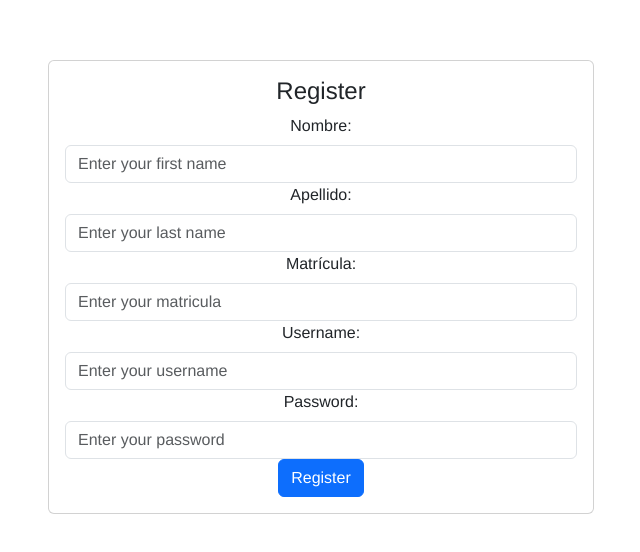
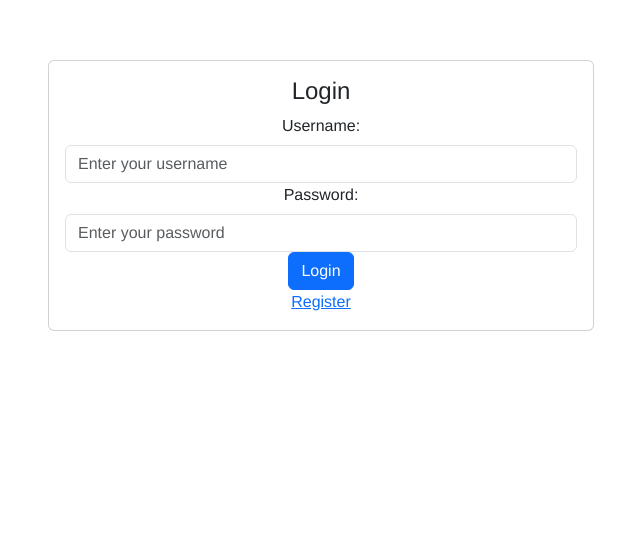
Before and after one commit to hiramvarela/ceiit_vue, a Vue app: page /login in a window 1280 px wide. Shown: the top 552 px of the page, without its empty margins (319-959 px from the left). Built offline with nearby package versions, Linux system fonts and the light colour scheme.

Commit message:
Se agrega sidebar y conexiones de vistas

```diff
--- a/package.json
+++ b/package.json
@@ -12,13 +12,16 @@
     "bootstrap": "^5.3.2",
     "bootstrap-vue": "^2.23.1",
     "core-js": "^3.8.3",
-    "vue": "^2.6.14"
+    "router": "^1.3.8",
+    "vue": "^2.6.14",
+    "vue-router": "^3.5.1"
   },
   "devDependencies": {
     "@babel/core": "^7.12.16",
     "@babel/eslint-parser": "^7.12.16",
     "@vue/cli-plugin-babel": "~5.0.0",
     "@vue/cli-plugin-eslint": "~5.0.0",
+    "@vue/cli-plugin-router": "~5.0.0",
     "@vue/cli-service": "~5.0.0",
     "eslint": "^7.32.0",
     "eslint-plugin-vue": "^8.0.3",
--- /dev/null
+++ b/src/App.vue
@@ -0,0 +1,30 @@
+<template>
+  <div id="app">
+  <router-view></router-view>
+    <nav>
+    </nav>
+  </div>
+</template>
+
+<style>
+#app {
+  font-family: Avenir, Helvetica, Arial, sans-serif;
+  -webkit-font-smoothing: antialiased;
+  -moz-osx-font-smoothing: grayscale;
+  text-align: center;
+  color: #2c3e50;
+}
+
+nav {
+  padding: 30px;
+}
+
+nav a {
+  font-weight: bold;
+  color: #2c3e50;
+}
+
+nav a.router-link-exact-active {
+  color: #42b983;
+}
+</style>
--- a/src/main.js
+++ b/src/main.js
@@ -1,10 +1,10 @@
 import Vue from 'vue'
-// import App from './AppLogin.vue'
-import App from './AppRegister.vue'
+import App from './App.vue'
 import { BootstrapVue, IconsPlugin } from 'bootstrap-vue'
 // Import Bootstrap and BootstrapVue CSS files (order is important)
 import 'bootstrap/dist/css/bootstrap.css'
 import 'bootstrap-vue/dist/bootstrap-vue.css'
+import router from './router'
 
 // Make BootstrapVue available throughout your project
 Vue.use(BootstrapVue)
@@ -14,5 +14,6 @@
 Vue.config.productionTip = false
 
 new Vue({
-  render: h => h(App),
+  router,
+  render: h => h(App)
 }).$mount('#app')
--- /dev/null
+++ b/src/router/index.js
@@ -0,0 +1,42 @@
+import Vue from 'vue'
+import VueRouter from 'vue-router'
+import AppLoginView from '../views/AppLoginView.vue'
+import DashboardView from '../views/DashboardView.vue'
+// import CategoriasView from '../views/CategoriasView.vue'
+Vue.use(VueRouter)
+
+const routes = [
+  {
+    path: '/login',
+    name: 'login',
+    component: AppLoginView
+  },
+  {
+    path: '/register',
+    name: 'register',
+    // route level code-splitting
+    // this generates a separate chunk (about.[hash].js) for this route
+    // which is lazy-loaded when the route is visited.
+    component: () => import(/* webpackChunkName: "about" */ '../views/AppRegisterView.vue')
+  },
+  {
+    path: '/dashboard',
+    name: 'dashboard',
+    component: DashboardView,
+    children:[
+      {
+        path: 'categorias',
+
+        component: () => import(/* webpackChunkName: "about" */ '../views/CategoriasView.vue')
+      },
+    ]
+  },
+]
+
+const router = new VueRouter({
+  mode: 'history',
+  base: process.env.BASE_URL,
+  routes
+})
+
+export default router
--- a/src/AppLogin.vue
+++ b/src/views/AppLoginView.vue
@@ -1,5 +1,5 @@
 <template>
-  <div id="app">
+  <div>
     <b-container>
       <b-row>
         <b-col></b-col>
@@ -20,13 +20,13 @@
               <b-button type="submit" variant="primary">Login</b-button>
 
             </b-form>
+            <router-link to="/register">Register</router-link>
           </b-card>
 
         </b-col>
         <b-col></b-col>
       </b-row>
     </b-container>
-
 
   </div>
 </template>
--- a/src/AppRegister.vue
+++ b/src/views/AppRegisterView.vue
@@ -1,5 +1,5 @@
 <template>
-    <div id="app">
+    <div>
       <b-container>
         <b-row>
           <b-col></b-col>
@@ -34,12 +34,16 @@
 
                 <b-button type="submit" variant="primary">Register</b-button>
 
+
               </b-form>
+              <router-link to="/login">Login</router-link>
             </b-card>
           </b-col>
           <b-col></b-col>
         </b-row>
+
       </b-container>
+
     </div>
   </template>
 
--- /dev/null
+++ b/src/views/CategoriasView.vue
@@ -0,0 +1,57 @@
+<template>
+    <div>
+     <h1>
+        Vista catalogos
+     </h1>
+
+    </div>
+  </template>
+
+  <script>
+  import axios from 'axios';
+
+  export default {
+    name: 'App',
+    components: {
+
+    },
+    data() {
+      return {
+        username: "",
+        pass: ""
+      }
+    },
+    methods: {
+      async login(event) {
+
+        event.preventDefault();
+        const requestBody = {
+          usrn: this.username,
+          password: this.pass
+        }
+        try {
+          const serverUrl = "https://tame-red-cockatoo-tie.cyclic.app/users/iniciar_sesion";
+          const response = await axios.post(serverUrl, requestBody);
+          console.log(response)
+          alert("Haz iniciado sesión!!")
+        } catch (error) {
+          console.log(error)
+          alert("Inicio de sesion erroneo")
+        }
+
+      }
+
+    }
+  }
+  </script>
+
+  <style>
+  #app {
+    font-family: Avenir, Helvetica, Arial, sans-serif;
+    -webkit-font-smoothing: antialiased;
+    -moz-osx-font-smoothing: grayscale;
+    text-align: center;
+    color: #2c3e50;
+    margin-top: 60px;
+  }
+  </style>
--- /dev/null
+++ b/src/views/DashboardView.vue
@@ -0,0 +1,66 @@
+<template>
+    <div>
+        <b-sidebar visible id="sidebar-1" title="Catalogos" shadow>
+            <h1>
+                Ventanas de catalogos
+            </h1>
+            <ul>
+                <li>
+                    <router-link to = "dashboard/categorias">
+                        Catalogo de categorias
+                    </router-link>
+                </li>
+            </ul>
+        </b-sidebar>
+        <router-view></router-view>
+    </div>
+</template>
+
+<script>
+import axios from 'axios';
+
+export default {
+    name: 'App',
+    components: {
+
+    },
+    data() {
+        return {
+            username: "",
+            pass: ""
+        }
+    },
+    methods: {
+        async login(event) {
+
+            event.preventDefault();
+            const requestBody = {
+                usrn: this.username,
+                password: this.pass
+            }
+            try {
+                const serverUrl = "https://tame-red-cockatoo-tie.cyclic.app/users/iniciar_sesion";
+                const response = await axios.post(serverUrl, requestBody);
+                console.log(response)
+                alert("Haz iniciado sesión!!")
+            } catch (error) {
+                console.log(error)
+                alert("Inicio de sesion erroneo")
+            }
+
+        }
+
+    }
+}
+</script>
+
+<style>
+#app {
+    font-family: Avenir, Helvetica, Arial, sans-serif;
+    -webkit-font-smoothing: antialiased;
+    -moz-osx-font-smoothing: grayscale;
+    text-align: center;
+    color: #2c3e50;
+    margin-top: 60px;
+}
+</style>
```
Also changed, not shown: 1 other file (tests, documents, lock files or other folders).
